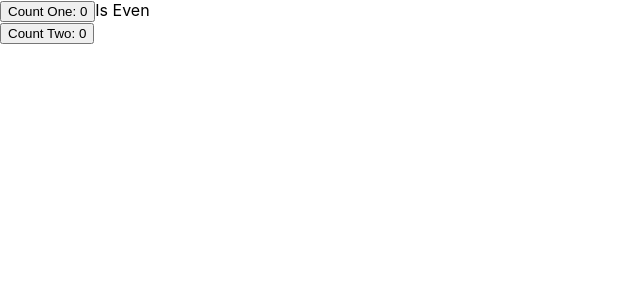
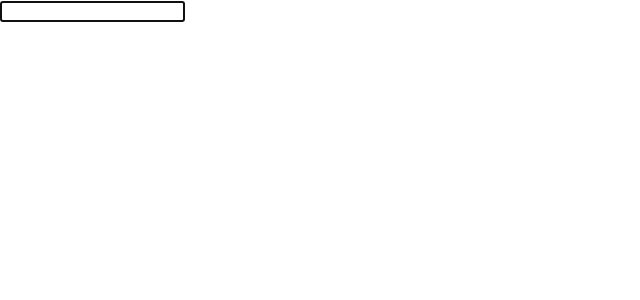
Before and after one commit to thepreakerebi/react-practice, a React (Create React App) app: page / in a window 1280 px wide. Shown: the top 300 px of the page, without its empty margins (0-640 px from the left). Built offline with nearby package versions, Linux system fonts and the light colour scheme.

Commit message:
using useRef hook to access DOM nodes

```diff
--- a/src/App.js
+++ b/src/App.js
@@ -1,4 +1,4 @@
-import MemoCounter from "./components/MemoCounter";
+import InputRef from "./components/InputRef";
 
 
 
@@ -6,7 +6,7 @@ function App() {
 
   return (
     <div className="App">
-      <MemoCounter />
+      <InputRef />
     </div>
 
   );
--- /dev/null
+++ b/src/components/InputRef.js
@@ -0,0 +1,18 @@
+import React, { useEffect, useRef } from 'react'
+
+const InputRef = () => {
+
+    const inputRef = useRef(null);
+
+    useEffect(() => {
+        inputRef.current.focus();
+    }, [])
+
+  return (
+    <div>
+      <input type='text' ref={inputRef} />
+    </div>
+  )
+}
+
+export default InputRef
```
